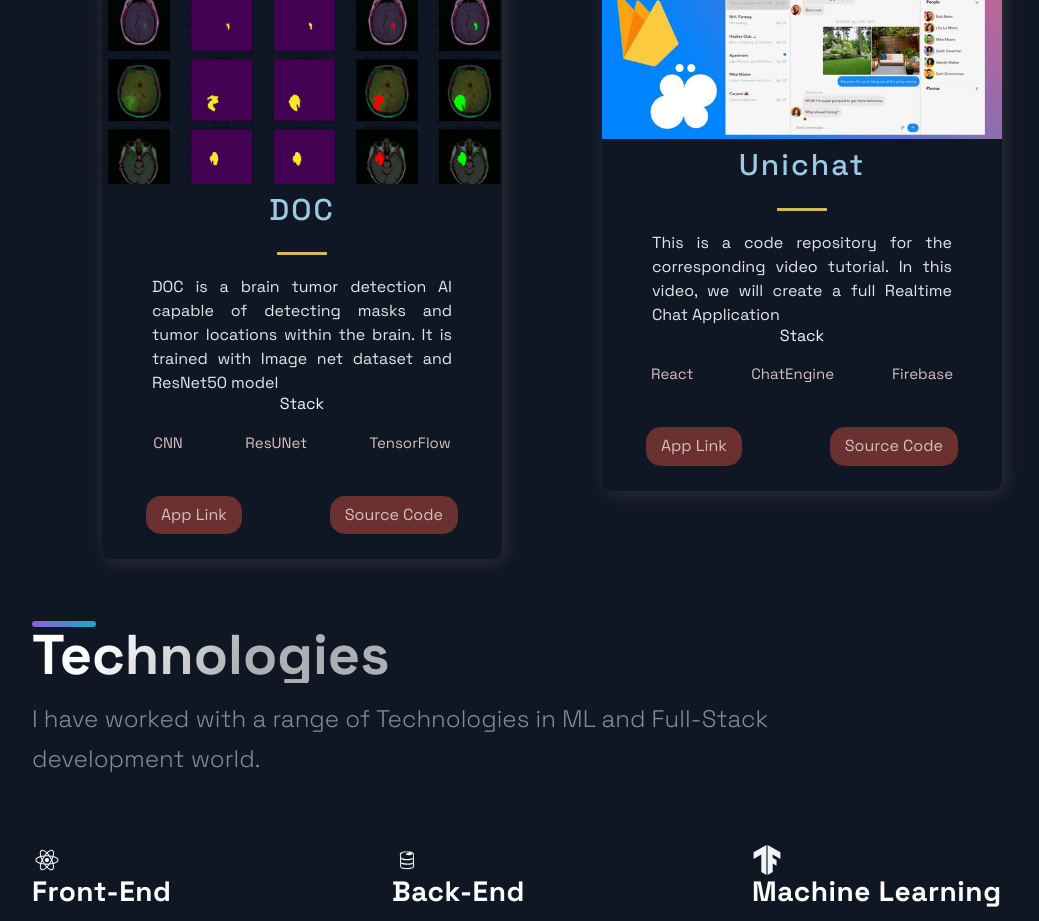
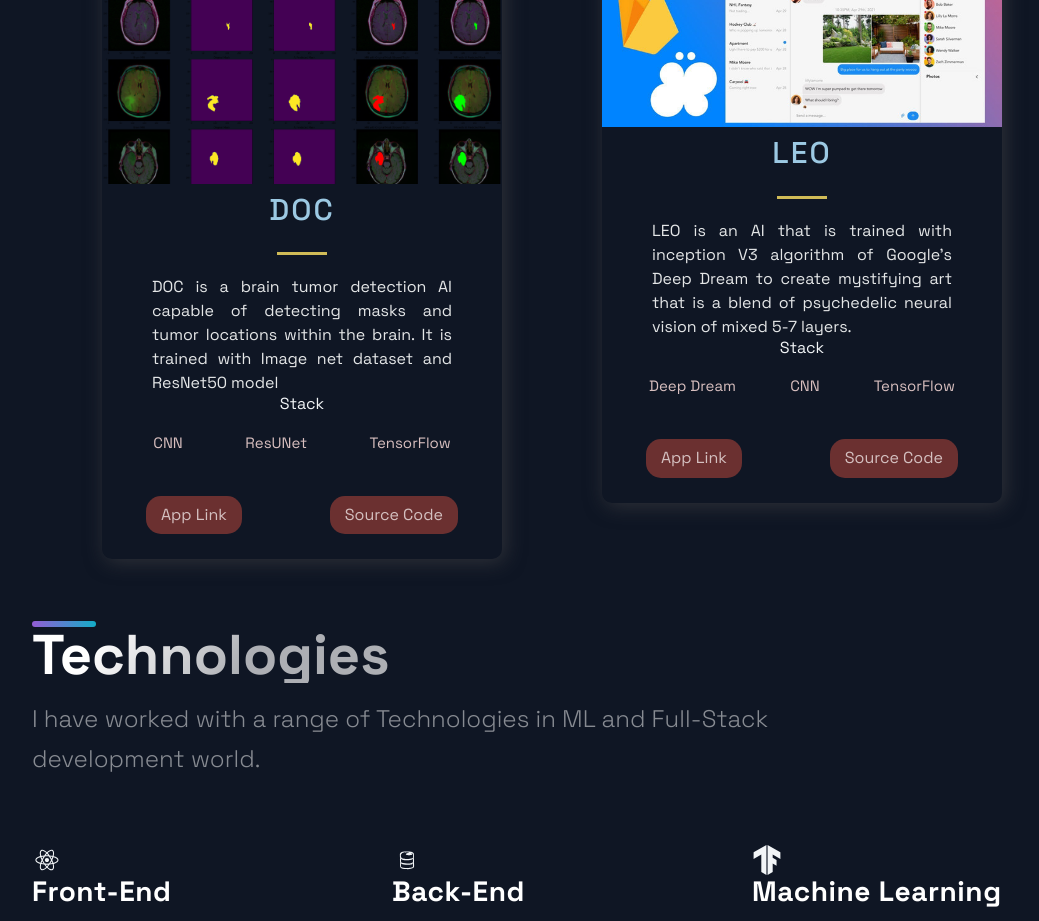
Before and after one commit to dipdey1/dip-dey, a Next.js app in the folder portfolio_website-STARTER/: page / in a window 1280 px wide. Shown: the part 1620-2541 px from the top of the page, without its empty margins (88-1127 px from the left). Built offline with nearby package versions, Linux system fonts and the light colour scheme.

Commit message:
Update constants.js

```diff
--- a/portfolio_website-STARTER/src/constants/constants.js
+++ b/portfolio_website-STARTER/src/constants/constants.js
@@ -27,10 +27,10 @@
     id: 2,
   },
   {
-    title: 'Unichat',
-    description: "This is a code repository for the corresponding video tutorial. In this video, we will create a full Realtime Chat Application",
+    title: 'LEO',
+    description: "LEO is an AI that is trained with inception V3 algorithm of Google's Deep Dream to create mystifying art that is a blend of psychedelic neural vision of mixed 5-7 layers.",
     image: '/images/4.jpg',
-    tags: ['React', 'ChatEngine', 'Firebase'],
+    tags: ['Deep Dream', 'CNN', 'TensorFlow'],
     source: 'https://google.com',
     visit: 'https://google.com',
     id: 3,
```
